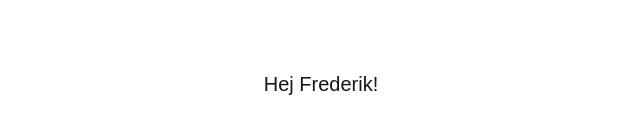
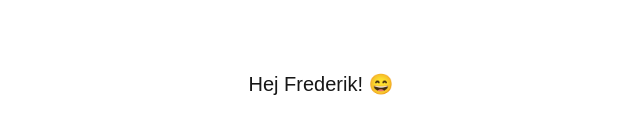
Before and after one commit to Tintdk/tint.dk, a Next.js app: page / in a window 1280 px wide. Shown: the part 316-450 px from the top of the page, without its empty margins (319-959 px from the left). Built offline with nearby package versions, Linux system fonts and the light colour scheme.

Commit message:
Add smiley emoji to home page greeting

```diff
--- a/src/app/page.js
+++ b/src/app/page.js
@@ -1,7 +1,7 @@
 export default function Home() {
   return (
     <div className="w-screen h-screen flex justify-center items-center">
-      <h1 className="text-xl">Hej Frederik!</h1>
+      <h1 className="text-xl">Hej Frederik! &#128516;</h1>
     </div>
   );
 }
```
